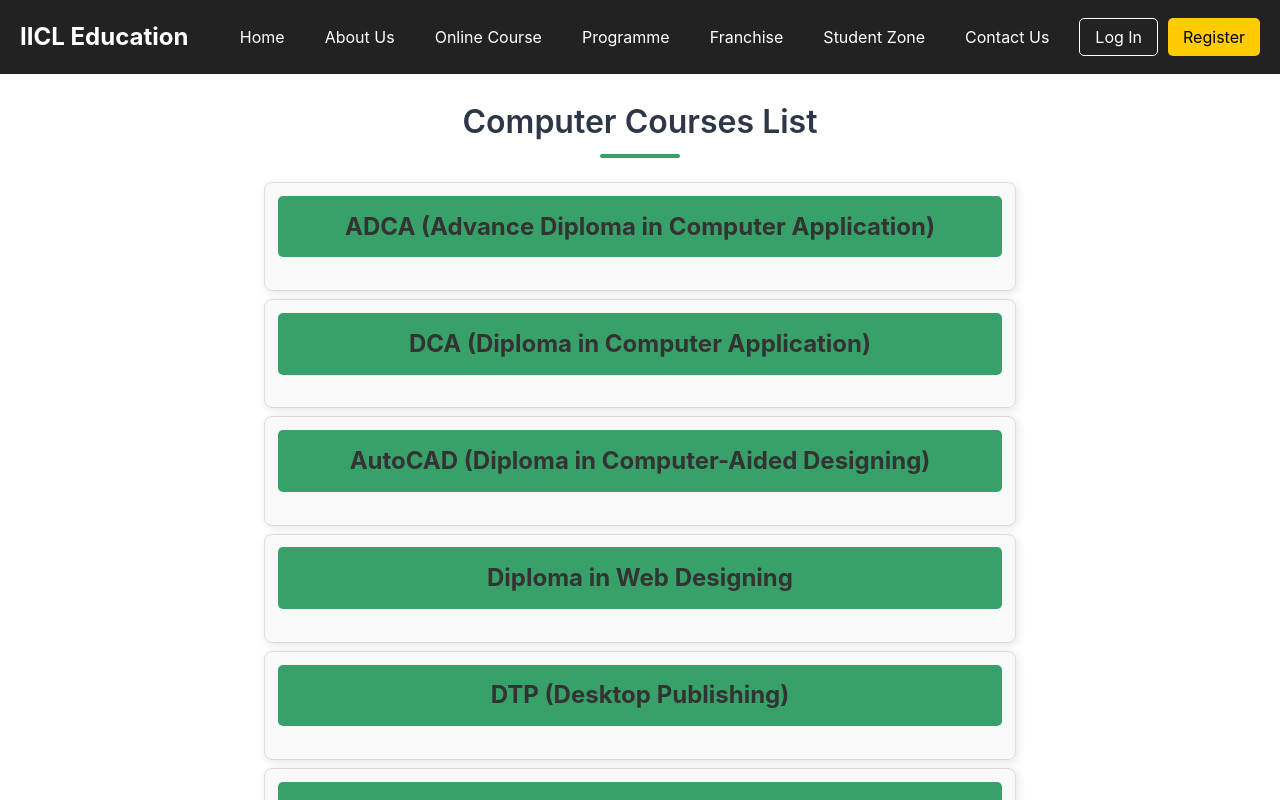
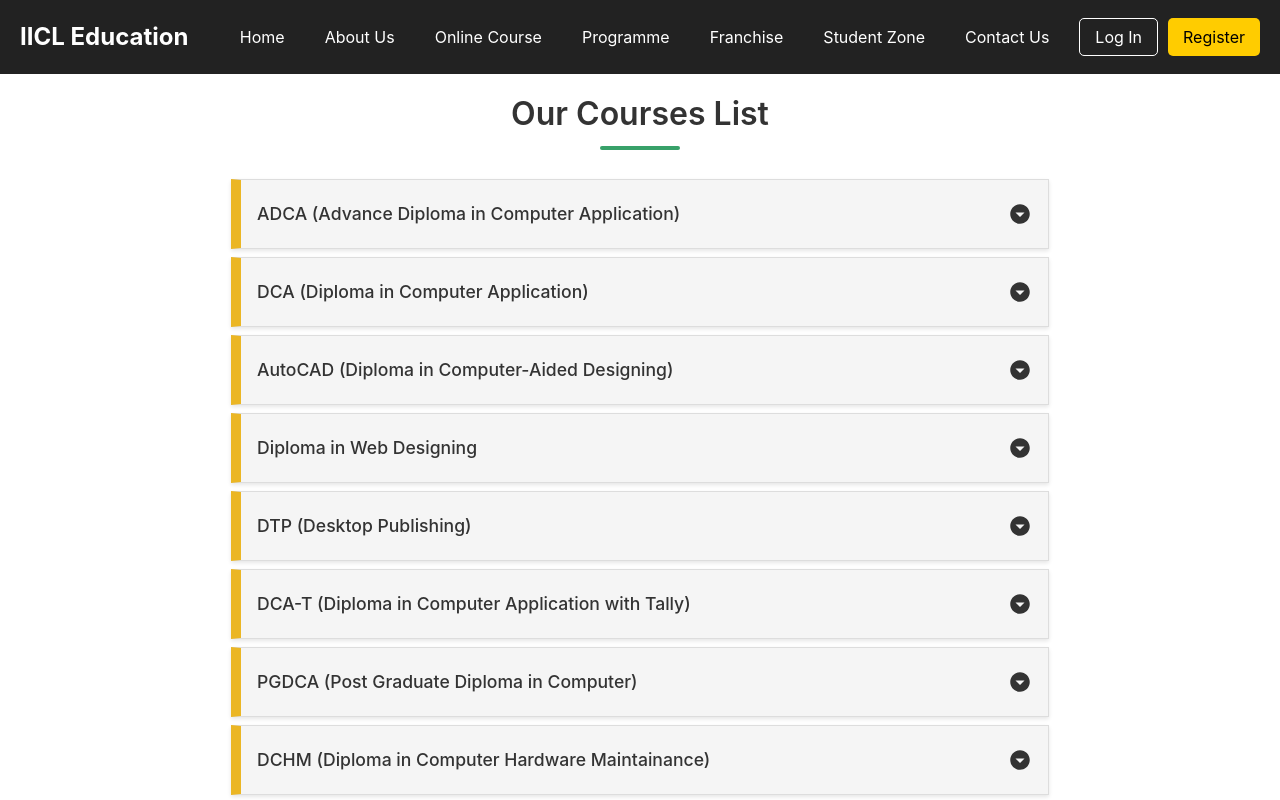
Before and after one commit to sumitaryasingh/IICL-frontend, a React (Vite) app: page /programme in a window 1280 px wide. Shown: the top 800 px of the page. Built offline with nearby package versions, Linux system fonts and the light colour scheme.

Commit message:
programs updated

```diff
--- a/package.json
+++ b/package.json
@@ -17,6 +17,7 @@
     "process": "^0.11.10",
     "react": "^18.3.1",
     "react-dom": "^18.3.1",
+    "react-icons": "^5.4.0",
     "react-router-dom": "^7.1.3",
     "react-toastify": "^11.0.3"
   },
--- a/src/components/Programme.css
+++ b/src/components/Programme.css
@@ -1,7 +1,7 @@
 /* Container Styling */
 .program-container {
-    padding: 1.5rem;
-    max-width: 800px;
+    padding: 1rem;
+    max-width: 850px;
     margin: auto;
 }
 
@@ -10,71 +10,69 @@ h1 {
     text-align: center;
     font-size: 2rem;
     font-weight: 600;
-    color: #2d3748;
+    color: #333;
     margin-bottom: 1.5rem;
-    position: relative;
+    padding-bottom: 5px;
 }
 
-/* Underline Effect for Heading */
 h1::after {
     content: "";
     display: block;
     width: 80px;
     height: 4px;
-    background-color: #38a169;
+    background-color: #38a169; /*Tailwind's green-500 color*/
     margin: 8px auto 0;
     border-radius: 2px;
 }
 
-/* Individual Program Box */
+/* Program Box */
 .programItems {
+    background: #f5f5f5;
     border: 1px solid #ddd;
-    padding: 0.8rem;
+    padding: 0.5rem 1rem;
     margin-bottom: 0.5rem;
-    background: #f9f9f9;
-    border-radius: 8px;
-    box-shadow: 2px 2px 8px rgba(0, 0, 0, 0.1);
-    transition: all 0.3s ease-in-out;
+    box-shadow: 0 2px 4px rgba(0, 0, 0, 0.1);
+    transition: transform 0.3s ease, box-shadow 0.3s ease;
+    border-left: 10px solid #ebb624;
+
 }
 
 .programItems:hover {
-    transform: translateY(-3px);
-    box-shadow: 2px 4px 12px rgba(0, 0, 0, 0.15);
+    transform: translateY(-1px);
+    box-shadow: 0 4px 8px rgba(0, 0, 0, 0.274);
 }
 
-/* Title Styling */
+/* Course Title */
 h3 {
-    margin: 0;
-    padding: 0.8rem 1.2rem;
-    background-color: #38a169;
-    color: white;
-    border-radius: 5px;
-    cursor: pointer;
-    font-size: 1.1rem;
-    transition: background 0.3s ease-in-out;
+    margin: 0!important;
+    padding: 0;
+    font-size: 1.1rem !important;
+    font-weight: 500;
+    color: #333;
 }
 
-h3:hover {
-    background: #2f855a;
+.programHeader{
+    padding: 0.8rem 0;
+    display: flex;
+    justify-content: space-between;
+    align-items:center;
 }
 
-/* Program Details */
-.programDetails {
-    padding: 0.8rem 1.2rem;
-    font-size: 0.95rem;
-    line-height: 1.5;
-    background: #ffffff;
-    border-left: 4px solid #38a169;
-    border-radius: 5px;
-    margin-top: 0.5rem;
-    animation: fadeIn 0.3s ease-in-out;
+
+.down-arrow{
+    font-size: 1.5rem;
 }
 
-/* Fade-in Animation */
-@keyframes fadeIn {
-    from { opacity: 0; transform: translateY(-5px); }
-    to { opacity: 1; transform: translateY(0); }
+/* Course Description */
+.programDetails {
+    font-size: 1rem;
+    line-height: 1.6;
+    color: #555;
+    background: #ffffff;
+    padding: 0.8rem;
+    border-left: 4px solid #ebb624;
 }
+
 
 /* Responsive Design */
 @media (max-width: 600px) {
@@ -83,12 +81,11 @@ h3:hover {
     }
 
     h1 {
-        font-size: 1.8rem;
+        font-size: 1.5rem;
     }
 
     h3 {
-        font-size: 1rem;
-        padding: 0.6rem 1rem;
+        font-size: 1.1rem;
     }
 
     .programDetails {
--- a/src/components/Programme.tsx
+++ b/src/components/Programme.tsx
@@ -3,6 +3,7 @@ import programmeData from '../api/programmeData.json';
 import './Programme.css';
 import Footer from '../common-components/Footer';
 import Navbar from '../common-components/Navbar';
+import { IoMdArrowDropdownCircle } from "react-icons/io";
 
 // Define TypeScript interface for programme data
 interface Programme {
@@ -26,7 +27,7 @@ export default function Programme() {
     <div>
       <Navbar />
       <div className='program-container'>
-        <h1>Computer Courses List</h1>
+        <h1>Our Courses List</h1>
         {programmeData.map((curElem: Programme) => (
           <ProgramItems
             key={curElem.id}
@@ -49,9 +50,12 @@ const ProgramItems: React.FC<ProgramItemsProps> = ({ curElem, showProgram, setSh
 
   return (
     <div className="programItems">
-      <h3 onClick={handleToggle} style={{ cursor: 'pointer' }}>
+      <div className='programHeader'onClick={handleToggle} style={{ cursor: 'pointer' }}>
+      <h3 >
         {curElem.title}
       </h3>
+      <IoMdArrowDropdownCircle className='down-arrow' />
+      </div>
       {showProgram === curElem.id && ( // Show only if clicked
         <div className="programDetails">
           <p>
```
Also changed, not shown: 1 other file (tests, documents, lock files or other folders).
